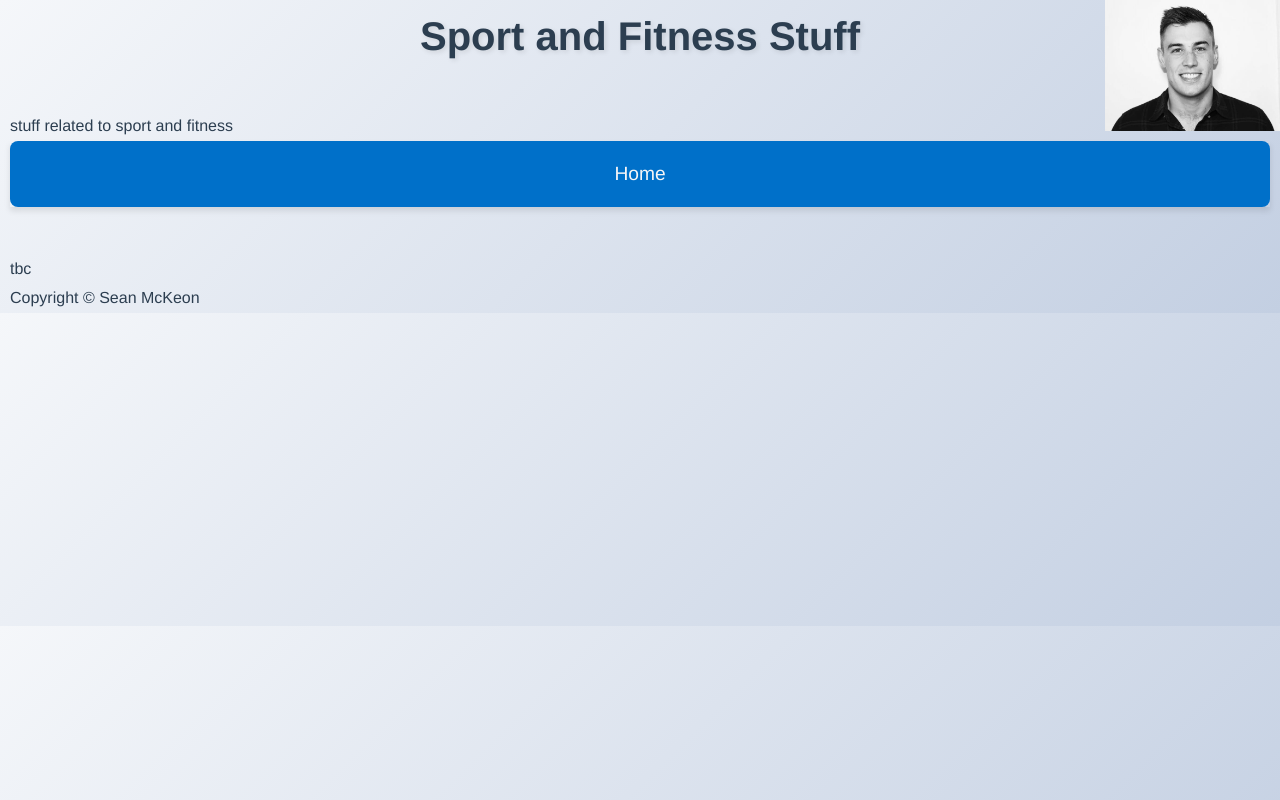
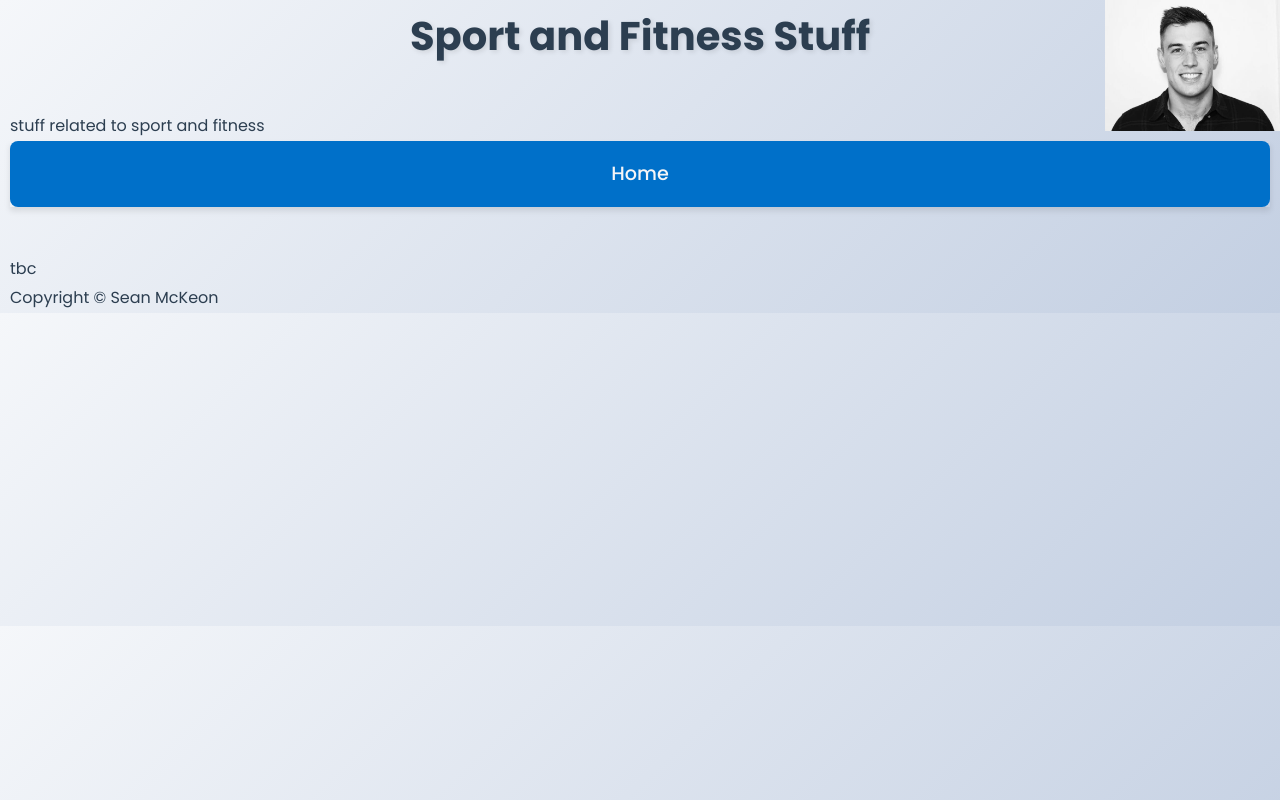
Before and after one commit to seanmckeon/seanmckeon.github.io, a plain HTML site: page fitness.html in a window 1280 px wide. Drawn offline with Linux system fonts and the light colour scheme.

Commit message:
Update fitness.html

```diff
--- a/fitness.html
+++ b/fitness.html
@@ -3,6 +3,8 @@
 <head>
     <title>Sport and Fitness Stuff</title>
     <link rel="stylesheet" type="text/css" href="styles.css">
+    <link href="https://fonts.googleapis.com/css2?family=Poppins:wght@300;400;500;600;700&display=swap" rel="stylesheet">
+
     <img src="sean.jpg" alt="Sean's Picture" width="175px" style="position:absolute; top:0; right:0;">
 </head>
 <body>
```
